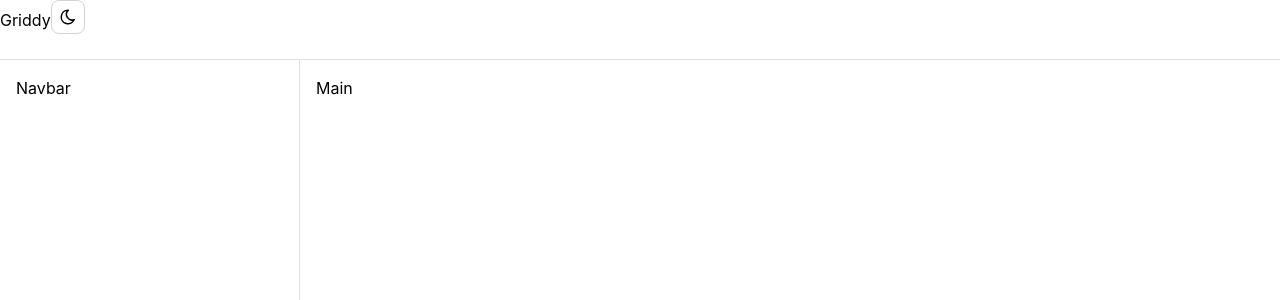
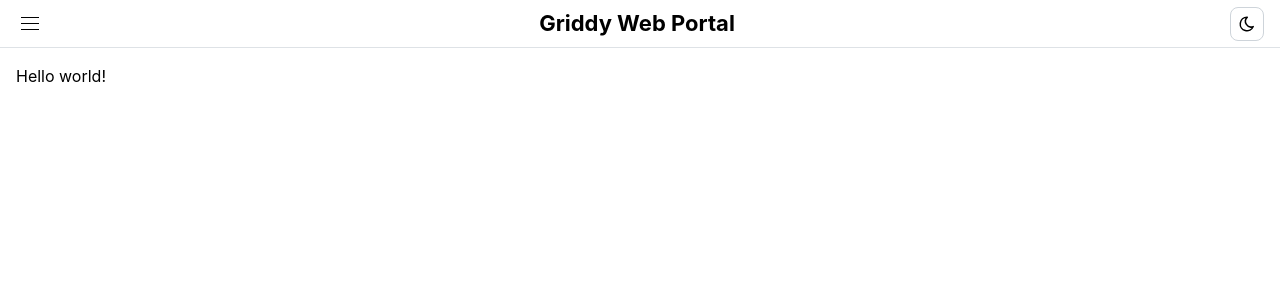
Before and after one commit to Thistle-Grow-Software/griddy-web-portal, a React (Vite) app: page / in a window 1280 px wide. Shown: the top 300 px of the page. Built offline with nearby package versions, Linux system fonts and the light colour scheme.

Commit message:
feat(TGF-325): Add notifications system, modals provider, navbar open/close
Signed-off-by: John Griebel <jkgriebel93@gmail.com>

```diff
--- a/src/App.tsx
+++ b/src/App.tsx
@@ -1,38 +1,48 @@
 import "@mantine/core/styles.css";
+import "@mantine/notifications/styles.css";
 
-import { AppShell, Burger, HoverCard, MantineProvider } from "@mantine/core";
+import { AppShell, Burger, Group, MantineProvider, Text, Title } from "@mantine/core";
 import { useDisclosure } from "@mantine/hooks";
+import { ModalsProvider } from "@mantine/modals";
+import { Notifications } from "@mantine/notifications";
 
 import { ThemeToggle } from "./components/ThemeToggle";
-import Group = HoverCard.Group;
 
 export function App() {
-	const [opened, { toggle }] = useDisclosure();
+	const [mobileOpened, { toggle: toggleMobile }] = useDisclosure();
+	const [desktopOpened, { toggle: toggleDesktop }] = useDisclosure(false);
 
 	return (
 		<MantineProvider defaultColorScheme="auto">
+			<Notifications />
+			<ModalsProvider />
 			<AppShell
 				padding="md"
-				header={{ height: 60 }}
+				header={{ height: 48 }}
 				navbar={{
 					width: 300,
 					breakpoint: "sm",
-					collapsed: { mobile: !opened },
+					collapsed: { mobile: !mobileOpened, desktop: !desktopOpened },
 				}}
 			>
 				<AppShell.Header>
 					<Group h="100%" px="md" justify="space-between">
+						<Burger opened={mobileOpened} onClick={toggleMobile} hiddenFrom="sm" size="sm" />
+						<Burger opened={desktopOpened} onClick={toggleDesktop} visibleFrom="sm" size="sm" />
 						<Group>
-							<Burger opened={opened} onClick={toggle} hiddenFrom="sm" size="sm" />
-							<span>Griddy</span>
+							<Title order={3}>Griddy Web Portal</Title>
 						</Group>
-						<ThemeToggle />
+						<Group>
+							<ThemeToggle />
+						</Group>
 					</Group>
 				</AppShell.Header>
 
 				<AppShell.Navbar p="md">Navbar</AppShell.Navbar>
 
-				<AppShell.Main>Main</AppShell.Main>
+				<AppShell.Main>
+					<Text>Hello world!</Text>
+				</AppShell.Main>
 			</AppShell>
 		</MantineProvider>
 	);
--- /dev/null
+++ b/src/pages/Home.page.tsx
@@ -0,0 +1,5 @@
+import { Container } from "postcss";
+
+export function HomePage() {
+	return <Container />;
+}
```
